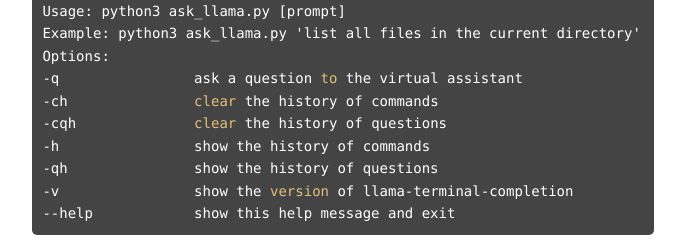
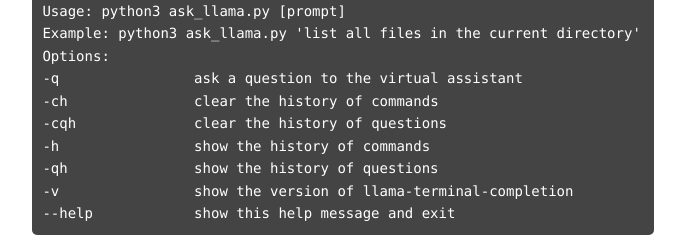
Before and after one commit to adammpkins/llamaterm, a Vue app: page /docs in a window 1280 px wide. Shown: the part 1679-1928 px from the top of the page, without its empty margins (594-1279 px from the left). Built offline with nearby package versions, Linux system fonts and the light colour scheme; a web font is replaced by a local one.

Commit message:
css fix code snippets

```diff
--- a/src/views/DocsView.vue
+++ b/src/views/DocsView.vue
@@ -198,7 +198,7 @@
   }
 
   .hljs-built_in {
-    color: #e6c07b;
+    color: #ffffff;
   }
 
   .hljs-comment {
```
